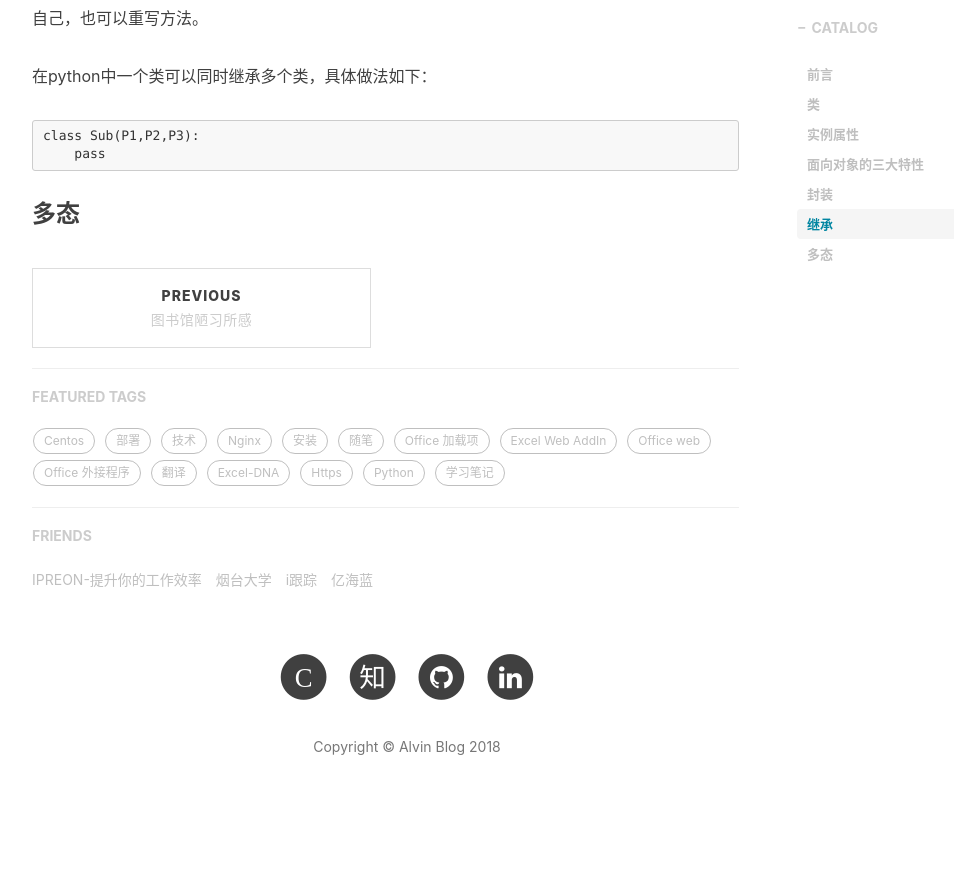
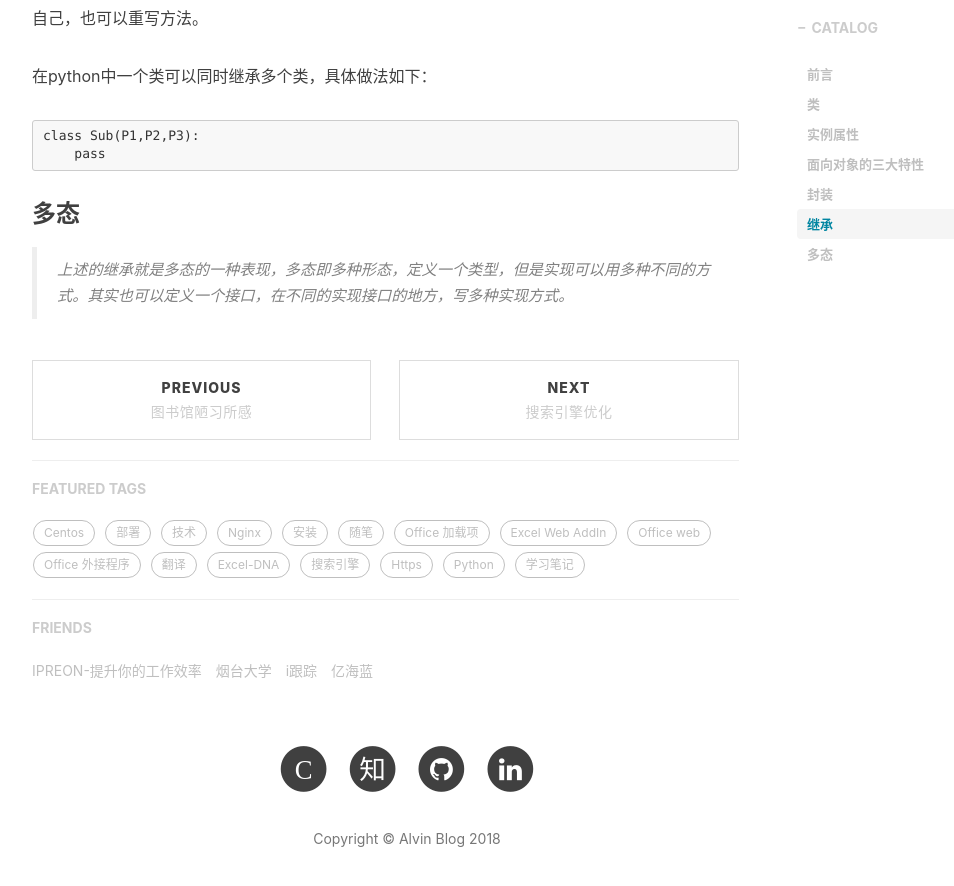
Before and after one commit to AlvinNiu/AlvinNiu.github.io, a Jekyll site: the page built from _posts/2018-11-10-python-oop.md, in a window 1280 px wide and 900 px high, scrolled down 3971 px. Shown: the top 886 px of the window, without its empty margins (233-1187 px from the left). Built offline with Jekyll 4.4.1, drawn with Linux system fonts in a browser that asks for light colours; nearby versions of some CDN libraries; comment, search, counter and statistics services are not loaded; before the commit the page ends 4822 px from its top, so only the background shows below that; part of the change alters nothing that is shown.

Commit message:
增加搜索引擎优化的博客

````diff
--- a/_posts/2018-11-10-python-oop.md
+++ b/_posts/2018-11-10-python-oop.md
@@ -170,3 +170,5 @@ class Sub(P1,P2,P3):
 ```
 
 ### 多态
+
+> 上述的继承就是多态的一种表现，多态即多种形态，定义一个类型，但是实现可以用多种不同的方式。其实也可以定义一个接口，在不同的实现接口的地方，写多种实现方式。
--- /dev/null
+++ b/_posts/2018-12-22-search-engine-optimization.md
@@ -0,0 +1,99 @@
+---
+layout:       post
+title:        "搜索引擎优化"
+subtitle:     "让你的网站更容易被搜索到"
+date:         2018-12-22 15:00:00
+author:       "Alvin"
+header-img:   "img/search-engine-optimization.jpg"
+header-mask:  0.3
+catalog:      true
+tags:
+    - SEO优化
+    - 搜索引擎
+    - 网站结构
+    - 技术
+---
+
+## 前言
+
+>搜索引擎优化也称为SEO优化，在新的网站做出来之后，浏览量怎么也上不去，究其原因还是因为别人在百度或者谷歌的时候搜索不到你的网站。所以怎么样在搜索引擎中提升你的排名，便是一种学问了。提升排名的好处就不说了，不然你也不会想着去做SEO优化。
+
+## 原理
+
+搜索引擎的的实现原理是，将全网上的网页都做成索引。这些索引放在服务器上，你搜索的时候，搜索引擎根据你的关键词，在这些索引中查找与关键词最相关的信息，然后按照相关性排名给你展示。那搜索引擎是如果将全网的数据做成索引的呢？这个就是一门学科：`搜索引擎`。简单通俗的原理如下：
+
+1. 先给一些需要采集的网站的url
+2. 解析采集到的网站，然后收集每个页面里的数据以及url
+3. 接着采集这些url，最多深入7层，有研究表明，到达7层后，在深入就是重复的数据了。
+
+全网上的数据那么多，搜索引擎的数据采集，在采集网页是，搜索引擎只要静态数据，不需要异步加载的数据，而且一个网页上的数据是按照类型不同，其权重也有所不同。一个网页采集的信息中生成索引权重交大的如下：
+
+1. title 标签
+2. meta 标签，keywords属性，description 属性
+3. h 标签，
+4. a 标签
+
+## SEO优化的方法
+
+优化可以分为3大种的方式，网页的页面结构、其他网站、花钱。这里主要说说从技术上如何实现SEO优化。
+
+### 网页页面结构
+- title 标签
+>title是展示给用户的，在浏览器的最上面，一般包含品牌的名称，以及你简短的宣传语，比如：百度一下，你就知道，比如我博客的title是：牛慧升的博客|Alvin Blog，比如知乎的首页是：知乎 - 有问题上知乎。其实这个就是你想让用户看到什么都可以写上。
+
+> 从原理上来说，title在搜索引擎创建索引中占据的权重是最大的。
+`百度的title:`
+![如图所示]({{ site.url }}/img/postin/seo-title.png)
+
+- meta 标签
+
+> 该标签中可以重复写，但是里面的name不要相同，关键在于name为keywords、description两种。
+
+> keywords:如果你想要用户通过什么关键词搜索到你，你就把这些关键词罗列在此处，
+
+> descreption:此处对你的网站做最详细、最真实的描述，因为搜索引擎会对这段话进行自然语言解析然后提取出关键部分，放入搜索引擎的索引中。下面是知乎的description
+
+```
+有问题，上知乎。知乎是中文互联网知名知识分享平台，以「知识连接一切」为愿景，致力于构建一个人人都可以便捷接入的知识分享网络，让人们便捷地与世界分享知识、经验和见解，发现更大的世界。
+```
+
+- h1/h2标签
+
+> 由于这两个标签在网页上显示的时候是很大的字体也很显眼，搜索引擎在采集数据的时候，这两个标签的内容当然也很重要。所以，可以在这两个标签中放想让用户搜索到的内容。如果不想让用户看到，可以将这两个标签隐藏掉。（但是不赞同这么做，百度、谷歌这些搜索引擎在收集索引的时候有防作弊手段，一旦发现会对排名有直接影响，如果万不得已要这么做话，使用css隐藏，不要直接使用style）
+
+- a 标签
+
+> 在超链接中多放一些与本网站相关的链接，这样可以提高内容相关性，特别是知名网站，这个和蹭热点很类似，可以迅速提升你的排名。
+
+- 利用图片的 alt内容。
+
+> 图片中的alt为如果图片加载失败显示的内容，这个的作用类似于head中的keywords
+
+- 网站的菜单设计
+
+> 每个网站都有菜单，需要保证点击菜单中的一个链接后，跳转的页面最好也应该有菜单页面，这样自己的网站就是一个循环，每一个页面都有跳转到自己网站的入口。
+
+> 在有些网站中有网站地图，根据自己的网站结构，制作网站地图，让你的网站对搜索引擎更加友好化。让搜索引擎能过 SiteMap 就可以访问整个站点上的所有网页和栏目。最好有两套 siteMap,一套用户方便客户快速查找站点信息（html 格式），另一套方便搜索引擎得知网站的更新频率、更新时间、页面权重（xml 格式）。所建立的 sitemap 要和你网站的实际情况相符合
+
+网站地图如图所示：
+![如图所示](https://github.com/AlvinNiu/images/blob/master/seo-search-menu.png?raw=true)
+
+- 网站的url设计
+
+> url设计最好保持简单明了，每一个层次代表着自己的分类。这样搜索引擎也会通过url进行分层获取。
+
+### 利用其它网站
+
+> 影响你排名很重要的因素就是，看你的网页与其他网页的关系度，关系度越高，搜索后的排名就越靠前，解决办法就是：
+
+- 将你的网页地址，分享在各大论坛上。这样有效的增加了，搜索引擎的爬虫在爬去其他网站时候，采集你网站的可能性，你的网站被爬虫采集的越频繁，并且一直在更新，你的排名就越靠前。
+- 最好将链接分享在与你网站相关的内容下，如果你是做美食的，你可以在知乎写一篇美食的文章，然后分享上你的链接，这样你的这篇文章也受欢迎，你的网站的相关度也就越高，最后你的网站排名就越高
+
+
+### 花钱
+
+> 因为现在大多数人使用的搜索引擎都是百度、搜狗、360.所以只需要在这3家花钱，自然就可以提高搜索的排名，唯一不好的地方就是，花钱多才能有最好的排名，而且还有很明显的广告二字。
+
+## 总结
+
+搜索引擎是个长时间的战役，不是一劳永逸的事情，如果你的网站做好了，然后一直不更新，网站的排名会往下掉。需要经常更新。并且时常出现在其他网站中。另外此文中的搜索引擎知识仅仅是皮毛，想要深入还需要勤加学习才行。
````
Also changed, not shown: img/postin/seo-title.png (added), img/search-engine-optimization.jpg (added).
